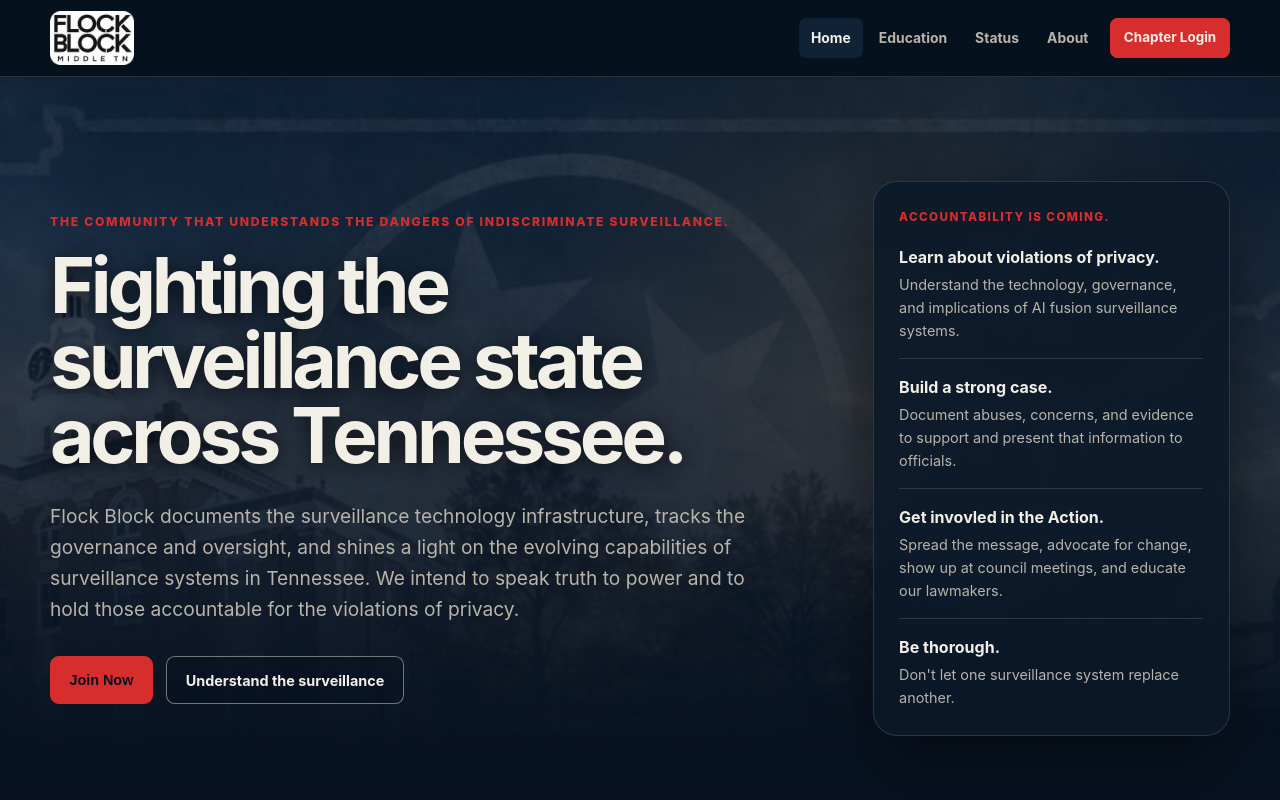
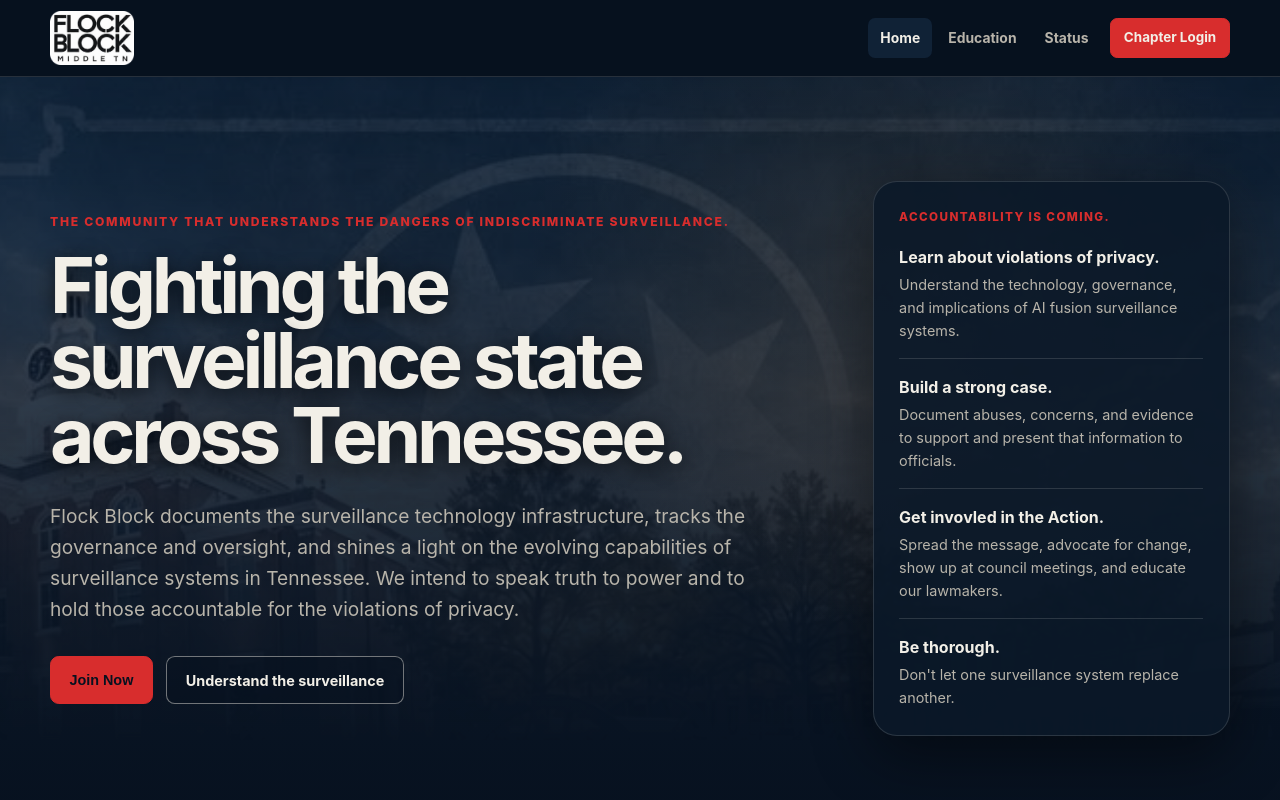
Before and after one commit to JamesMac3/BlockFlock-TN, a React (Vite) app: page / in a window 1280 px wide. Shown: the top 800 px of the page. Built offline with nearby package versions, Linux system fonts and the light colour scheme; no server answers; the database is empty.

Commit message:
Add Pages deployment and fix Linux build

```diff
--- a/src/components/Header.jsx
+++ b/src/components/Header.jsx
@@ -6,7 +6,6 @@
   { label: "Home", path: "/" },
   { label: "Education", path: "/education" },
   { label: "Status", path: "/status" },
-  { label: "About", path: "/about" },
 ];
 
 export default function Header() {
```
